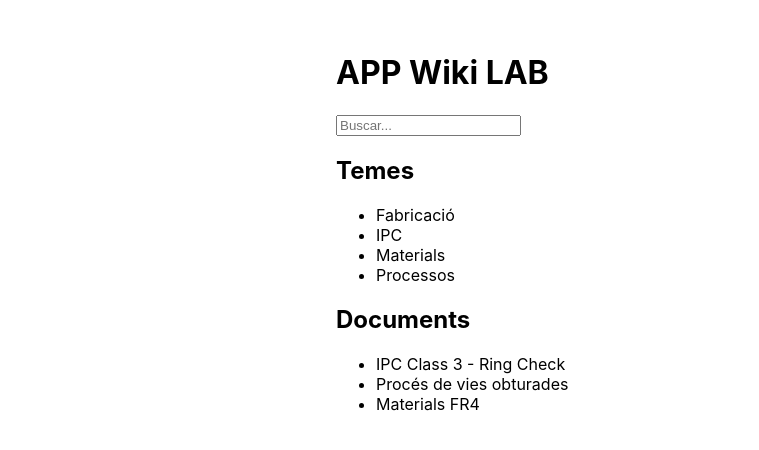
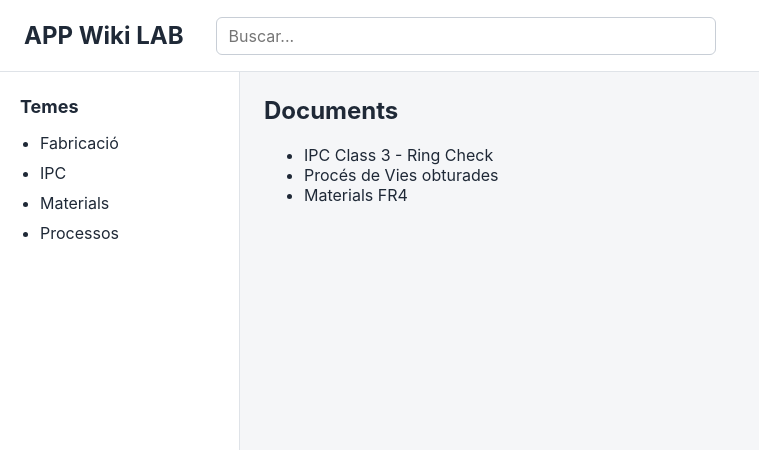
Before and after one commit to JCostaCotet/APP_Wiki_LAB, a React (Vite) app: page / in a window 1280 px wide. Shown: the top 450 px of the page, without its empty margins (0-759 px from the left). Built offline with nearby package versions, Linux system fonts and the light colour scheme.

Commit message:
Create main app layout and base React components

```diff
--- a/src/App.tsx
+++ b/src/App.tsx
@@ -4,14 +4,17 @@ import DocumentList from './components/DocumentList';
 
 function App() {
   return (
-    <>
+    <div className="app">
       <Header />
 
-      <main>
+      <div className="app-body">
         <Sidebar />
-        <DocumentList />
-      </main>
-    </>
+
+        <main className="app-content">
+          <DocumentList />
+        </main>
+      </div>
+    </div>
   );
 }
 
--- a/src/components/DocumentList.tsx
+++ b/src/components/DocumentList.tsx
@@ -1,11 +1,11 @@
 function DocumentList() {
   return (
-    <section>
+    <section className="document-list">
       <h2>Documents</h2>
 
       <ul>
         <li>IPC Class 3 - Ring Check</li>
-        <li>Procés de vies obturades</li>
+        <li>Procés de Vies obturades</li>
         <li>Materials FR4</li>
       </ul>
     </section>
--- a/src/components/Header.tsx
+++ b/src/components/Header.tsx
@@ -1,9 +1,15 @@
 function Header() {
-    return (
-        <header>
-            <h1>APP Wiki LAB</h1>
-            <input type="search" placeholder="Buscar..." />
-        </header>
-    );
+  return (
+    <header className="header">
+      <h1 className="header-title">APP Wiki LAB</h1>
+
+      <input
+        className="header-search"
+        type="text"
+        placeholder="Buscar..."
+      />
+    </header>
+  );
 }
+
 export default Header;
--- a/src/components/Sidebar.tsx
+++ b/src/components/Sidebar.tsx
@@ -1,9 +1,9 @@
 function Sidebar() {
   return (
-    <aside>
-      <h2>Temes</h2>
+    <aside className="sidebar">
+      <h2 className="sidebar-title">Temes</h2>
 
-      <ul>
+      <ul className="sidebar-list">
         <li>Fabricació</li>
         <li>IPC</li>
         <li>Materials</li>
--- a/src/index.css
+++ b/src/index.css
@@ -1,8 +1,126 @@
+* {
+  box-sizing: border-box;
+}
+
+html,
+body,
+#root {
+  width: 100%;
+  height: 100%;
+  margin: 0;
+}
+
 body {
   font-family:
-    -apple-system, BlinkMacSystemFont, 'Segoe UI', Roboto, Helvetica, Arial,
+    Inter,
+    system-ui,
+    -apple-system,
+    BlinkMacSystemFont,
+    "Segoe UI",
     sans-serif;
-  margin: auto;
-  max-width: 38rem;
-  padding: 2rem;
+
+  background-color: #f5f6f8;
+  color: #1f2937;
 }
+
+button,
+input {
+  font: inherit;
+}
+
+.app {
+  display: flex;
+  flex-direction: column;
+
+  width: 100%;
+  height: 100vh;
+
+  overflow: hidden;
+}
+
+.app-body {
+  display: flex;
+  flex: 1;
+
+  min-height: 0;
+}
+
+.app-content {
+  flex: 1;
+
+  min-width: 0;
+  padding: 24px;
+
+  overflow-y: auto;
+}
+
+.header {
+  display: flex;
+  align-items: center;
+  gap: 32px;
+
+  height: 72px;
+  padding: 0 24px;
+
+  background-color: #ffffff;
+  border-bottom: 1px solid #dfe3e8;
+}
+
+.header-title {
+  margin: 0;
+  font-size: 24px;
+  white-space: nowrap;
+}
+
+.header-search {
+  width: 100%;
+  max-width: 500px;
+
+  padding: 8px 12px;
+
+  border: 1px solid #c8ced6;
+  border-radius: 6px;
+
+  outline: none;
+}
+
+.header-search:focus {
+  border-color: #64748b;
+}
+
+.sidebar {
+  width: 240px;
+  flex-shrink: 0;
+
+  padding: 24px 20px;
+
+  background-color: #ffffff;
+  border-right: 1px solid #dfe3e8;
+
+  overflow-y: auto;
+}
+
+.sidebar-title {
+  margin-top: 0;
+  margin-bottom: 16px;
+
+  font-size: 18px;
+}
+
+.sidebar-list {
+  margin: 0;
+  padding-left: 20px;
+}
+
+.sidebar-list li {
+  margin-bottom: 10px;
+  cursor: pointer;
+}
+
+.document-list {
+  width: 100%;
+}
+
+.document-list h2 {
+  margin-top: 0;
+}
```
